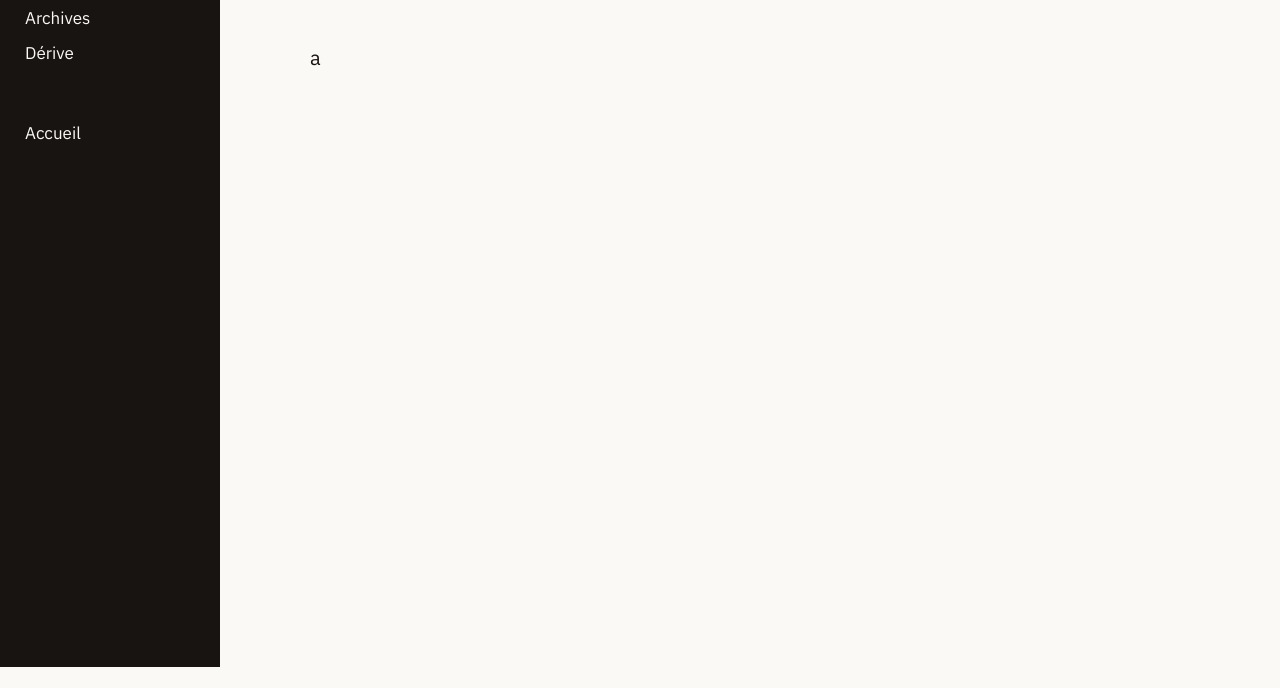
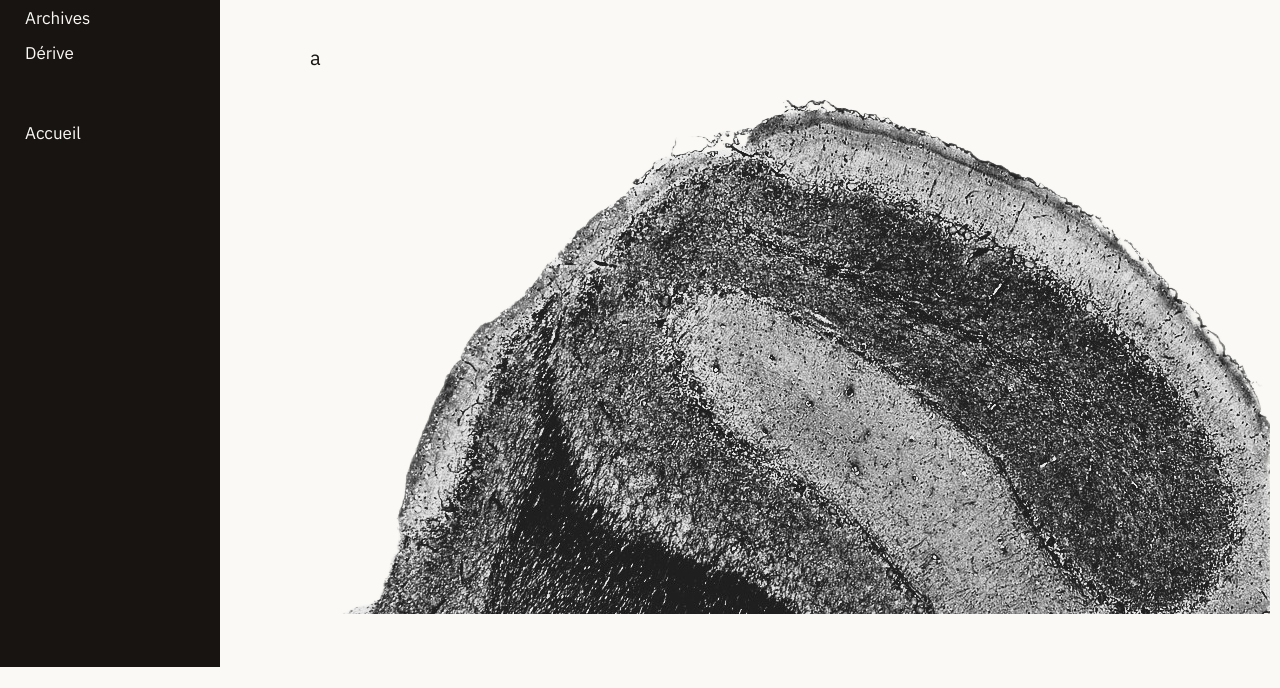
Before and after one commit to Quasi-rien/quasi-rien.github.io, a plain HTML site: page index.html in a window 1280 px wide. Shown: the part 133-821 px from the top of the page. Before the commit the page ends 800 px from the top, so only its background shows below. Drawn offline with Linux system fonts and the light colour scheme.

Commit message:
Update index.html

```diff
--- a/index.html
+++ b/index.html
@@ -37,6 +37,12 @@
             a
         </div>
 
+        <img
+            class="home-cerebellum"
+            src="images/page-accueil-Cerebellum_Cross_Section_(27187962197).png"
+            alt=""
+        >
+
     </main>
 
 </body>
```
